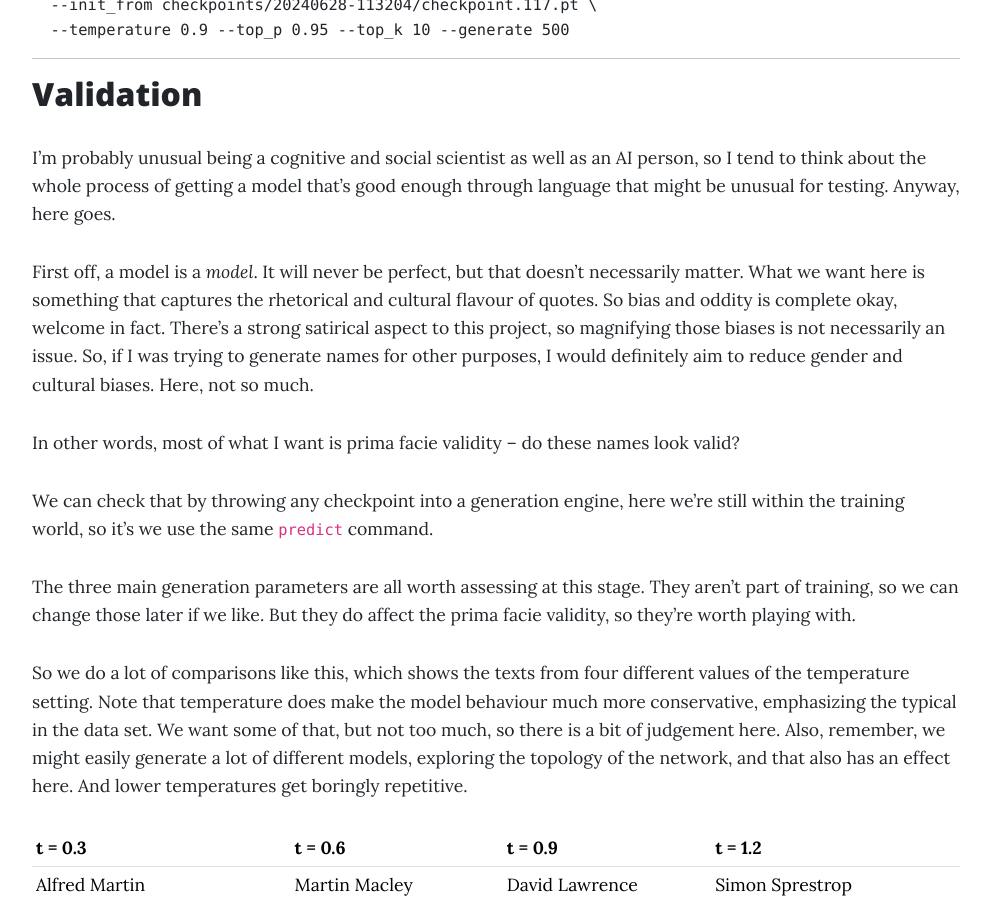
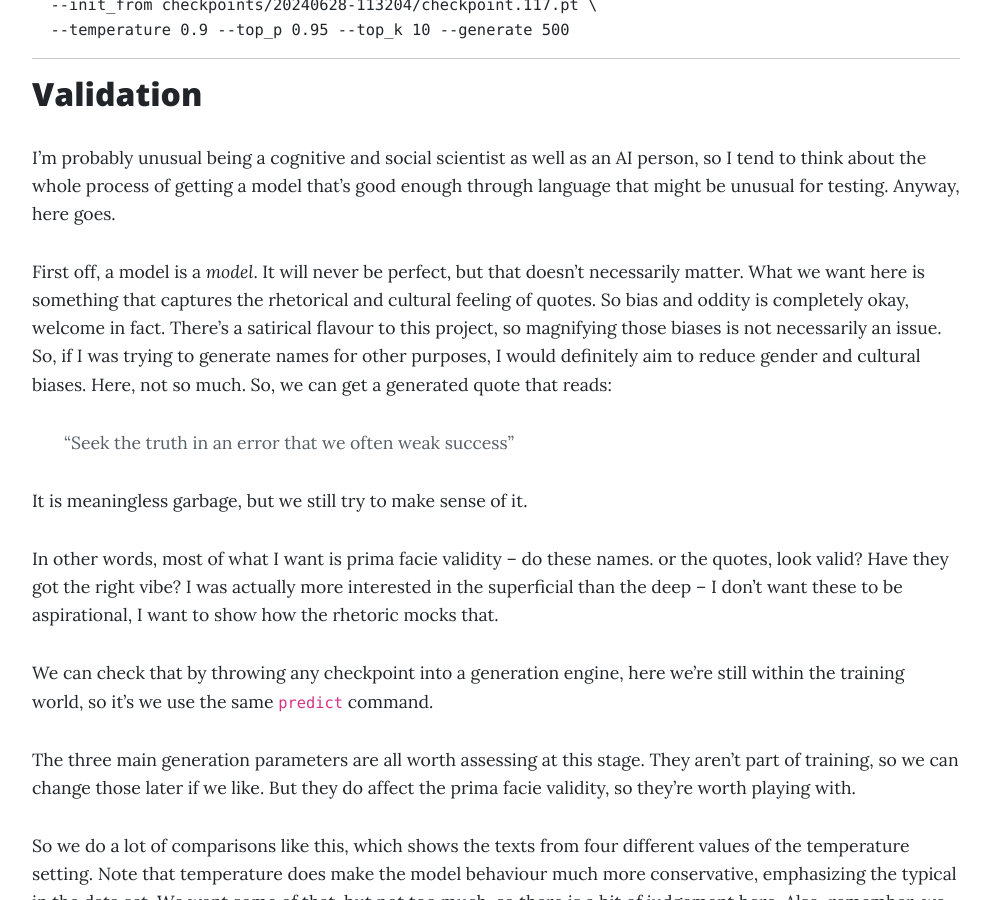
Before and after one commit to morungos/morungos.github.io, a Jekyll site: the page built from projects/embedded-testing.md, in a window 1280 px wide and 900 px high, scrolled down 1364 px. Shown: the whole window, without its empty margins (144-1134 px from the left). Built offline with Jekyll 4.4.1, drawn with Linux system fonts in a browser that asks for light colours; some of the changed text lies outside the part shown.

Commit message:
more tweaks

```diff
--- a/projects/embedded-testing.md
+++ b/projects/embedded-testing.md
@@ -70,13 +70,20 @@ goes.
 
 First off, a model is a *model*. It will never be perfect, but that doesn't
 necessarily matter. What we want here is something that captures the rhetorical
-and cultural flavour of quotes. So bias and oddity is complete okay, welcome in
-fact. There's a strong satirical aspect to this project, so magnifying those biases
-is not necessarily an issue. So, if I was trying to generate names for other purposes,
-I would definitely aim to reduce gender and cultural biases. Here, not so much.
+and cultural feeling of quotes. So bias and oddity is completely okay, welcome
+in fact. There's a satirical flavour to this project, so magnifying those biases
+is not necessarily an issue. So, if I was trying to generate names for other
+purposes, I would definitely aim to reduce gender and cultural biases. Here, not
+so much. So, we can get a generated quote that reads:
 
-In other words, most of what I want is prima facie validity -- do these names look
-valid?
+> "Seek the truth in an error that we often weak success"
+
+It is meaningless garbage, but we still try to make sense of it.
+
+In other words, most of what I want is prima facie validity -- do these names.
+or the quotes, look valid? Have they got the right vibe? I was actually more
+interested in the superficial than the deep -- I don't want these to be aspirational,
+I want to show how the rhetoric mocks that.
 
 We can check that by throwing any checkpoint into a generation engine, here we're
 still within the training world, so it's we use the same `predict` command.
@@ -124,6 +131,16 @@ because there really isn't the room in our models. This is one of the advantages
 in having a known target device with a limited capacity -- we can't have models
 that are too large.
 
+The aspect the model struggles with most is grammatical. Pronouns don't agree,
+for example, and change midway through a quote so that they're inconsistent. A
+bigger data set would probably reduce that -- as might a better architecture.
+But it does put a limit on how small we can make the context. In my assessments,
+a context size of 256 characters is distinctly better even than 160 -- although
+mostly I haven't yet managed to get these into production on the Pico because
+LSTM models are almost twice the size -- I'd need to get GRU working (or
+quantize) to get those models embedded. Quantizing is also likely to make an
+enormous (!) difference to Pico performance. [Floating point on the Pico is
+slow.](https://github.com/tana/pico_float_bench)
 
 For more information on some of this, [I wrote a blog post looking in more
 detail at the effects of some of these parameters](/2022/01/09/language-model-bias/).
```
